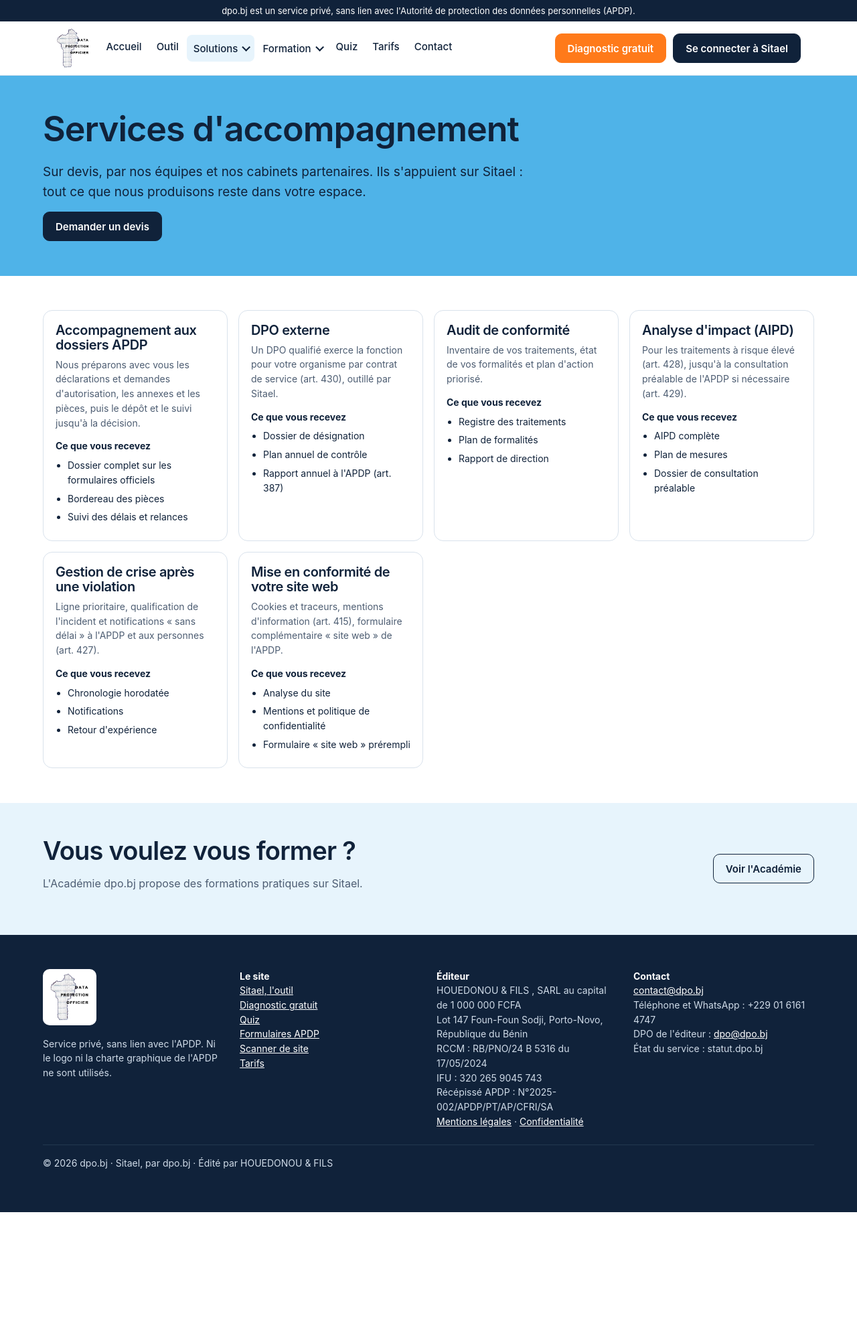
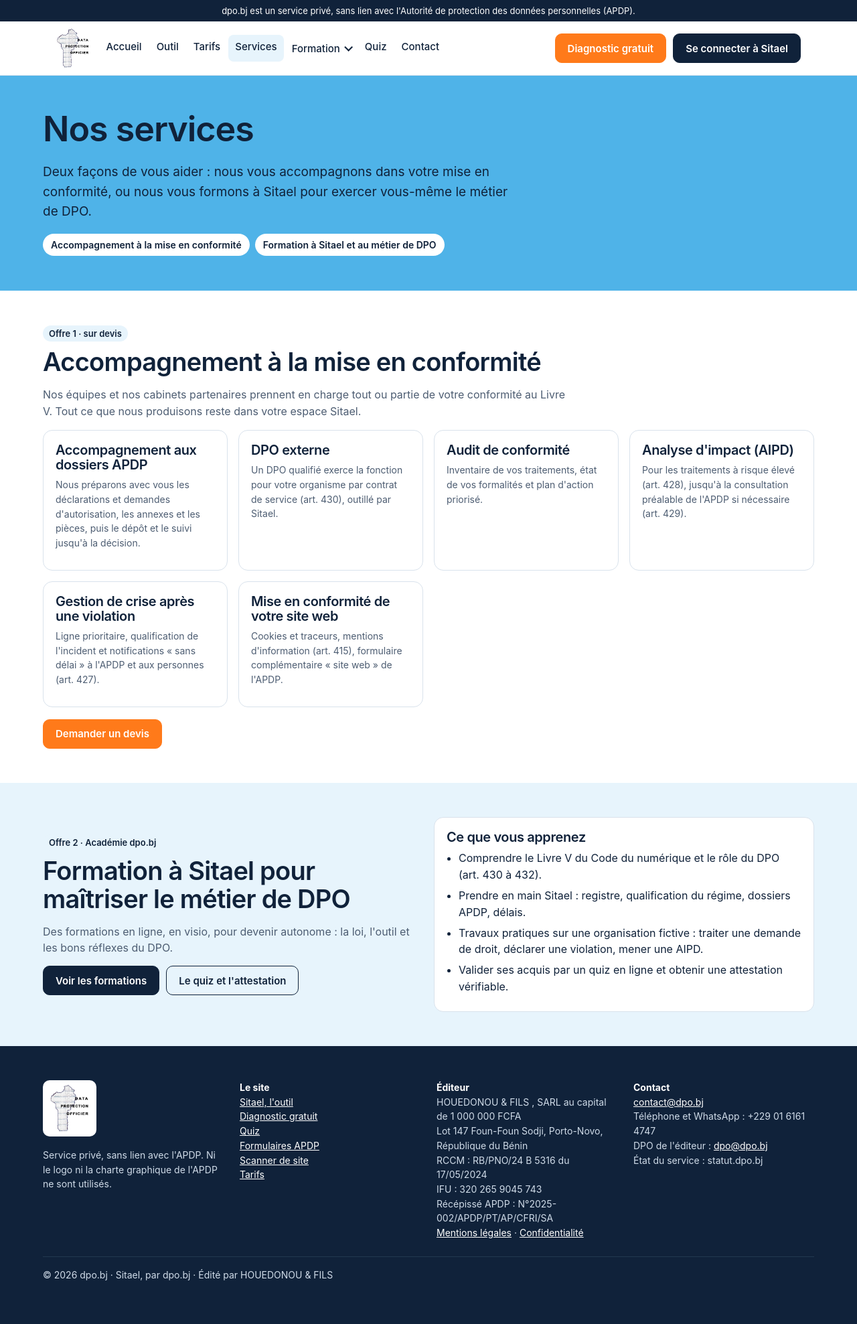
Before and after one commit to houedonoufils-stack/dpo-bj, a Laravel app: page /services in a window 1280 px wide. Shown: the whole page at 67% size. Before the commit the page ends 1810 px from the top, so only its background shows below. Run offline with Laravel 12, Linux system fonts and the light colour scheme.

Commit message:
Menu : Accueil, Outil, Tarifs, Services, Formation, Quiz, Contact ; page Services à deux offres

```diff
--- a/app/Http/Controllers/Site/SolutionsController.php
+++ b/app/Http/Controllers/Site/SolutionsController.php
@@ -16,28 +16,32 @@ class SolutionsController extends Controller
     }
 
     /** Page « Services d'accompagnement », sur devis (section 4.1). */
+        /** Page « Services » : deux offres (décision du porteur du projet, 25/11/2026). */
     public function services(): View
     {
         return view('site.services', [
-            'services' => [
+            // Offre 1 : accompagnement à la mise en conformité
+            'accompagnement' => [
                 ['titre' => 'Accompagnement aux dossiers APDP',
-                 'texte' => "Nous préparons avec vous les déclarations et demandes d'autorisation, les annexes et les pièces, puis le dépôt et le suivi jusqu'à la décision.",
-                 'livrables' => ['Dossier complet sur les formulaires officiels', 'Bordereau des pièces', 'Suivi des délais et relances']],
+                 'texte' => "Nous préparons avec vous les déclarations et demandes d'autorisation, les annexes et les pièces, puis le dépôt et le suivi jusqu'à la décision."],
                 ['titre' => 'DPO externe',
-                 'texte' => "Un DPO qualifié exerce la fonction pour votre organisme par contrat de service (art. 430), outillé par Sitael.",
-                 'livrables' => ['Dossier de désignation', 'Plan annuel de contrôle', 'Rapport annuel à l\'APDP (art. 387)']],
+                 'texte' => 'Un DPO qualifié exerce la fonction pour votre organisme par contrat de service (art. 430), outillé par Sitael.'],
                 ['titre' => 'Audit de conformité',
-                 'texte' => 'Inventaire de vos traitements, état de vos formalités et plan d\'action priorisé.',
-                 'livrables' => ['Registre des traitements', 'Plan de formalités', 'Rapport de direction']],
+                 'texte' => "Inventaire de vos traitements, état de vos formalités et plan d'action priorisé."],
                 ['titre' => "Analyse d'impact (AIPD)",
-                 'texte' => "Pour les traitements à risque élevé (art. 428), jusqu'à la consultation préalable de l'APDP si nécessaire (art. 429).",
-                 'livrables' => ['AIPD complète', 'Plan de mesures', 'Dossier de consultation préalable']],
+                 'texte' => "Pour les traitements à risque élevé (art. 428), jusqu'à la consultation préalable de l'APDP si nécessaire (art. 429)."],
                 ['titre' => 'Gestion de crise après une violation',
-                 'texte' => 'Ligne prioritaire, qualification de l\'incident et notifications « sans délai » à l\'APDP et aux personnes (art. 427).',
-                 'livrables' => ['Chronologie horodatée', 'Notifications', 'Retour d\'expérience']],
+                 'texte' => "Ligne prioritaire, qualification de l'incident et notifications « sans délai » à l'APDP et aux personnes (art. 427)."],
                 ['titre' => 'Mise en conformité de votre site web',
-                 'texte' => 'Cookies et traceurs, mentions d\'information (art. 415), formulaire complémentaire « site web » de l\'APDP.',
-                 'livrables' => ['Analyse du site', 'Mentions et politique de confidentialité', 'Formulaire « site web » prérempli']],
+                 'texte' => "Cookies et traceurs, mentions d'information (art. 415), formulaire complémentaire « site web » de l'APDP."],
+            ],
+
+            // Offre 2 : formation à Sitael pour maîtriser le métier de DPO
+            'formation' => [
+                'Comprendre le Livre V du Code du numérique et le rôle du DPO (art. 430 à 432).',
+                'Prendre en main Sitael : registre, qualification du régime, dossiers APDP, délais.',
+                "Travaux pratiques sur une organisation fictive : traiter une demande de droit, déclarer une violation, mener une AIPD.",
+                'Valider ses acquis par un quiz en ligne et obtenir une attestation vérifiable.',
             ],
         ]);
     }
--- a/resources/views/layouts/site.blade.php
+++ b/resources/views/layouts/site.blade.php
@@ -31,17 +31,11 @@
 
             {{-- Tout ce qui se range derrière le bouton ☰ --}}
             <div class="menu-panneau" id="menu-principal">
-                <nav class="main" aria-label="Menu principal">
+                                <nav class="main" aria-label="Menu principal">
                     <a href="{{ route('home') }}" @class(['on' => request()->routeIs('home')])>Accueil</a>
                     <a href="{{ route('site.outil') }}" @class(['on' => request()->routeIs('site.outil')])>Outil</a>
-
-                    <div class="dd">
-                        <button type="button" aria-expanded="false" @class(['ddb', 'on' => request()->routeIs('site.secteurs', 'site.services')])>Solutions</button>
-                        <div class="ddm">
-                            <a href="{{ route('site.secteurs') }}" @class(['on' => request()->routeIs('site.secteurs')])>Solutions par secteur</a>
-                            <a href="{{ route('site.services') }}" @class(['on' => request()->routeIs('site.services')])>Services d'accompagnement</a>
-                        </div>
-                    </div>
+                    <a href="{{ route('site.tarifs') }}" @class(['on' => request()->routeIs('site.tarifs')])>Tarifs</a>
+                    <a href="{{ route('site.services') }}" @class(['on' => request()->routeIs('site.services')])>Services</a>
 
                     <div class="dd">
                         <button type="button" aria-expanded="false" @class(['ddb', 'on' => request()->routeIs('site.livre-v', 'site.formulaires', 'site.ressources', 'site.academie')])>Formation</button>
@@ -54,7 +48,6 @@
                     </div>
 
                     <a href="{{ route('site.quiz') }}" @class(['on' => request()->routeIs('site.quiz')])>Quiz</a>
-                    <a href="{{ route('site.tarifs') }}" @class(['on' => request()->routeIs('site.tarifs')])>Tarifs</a>
                     <a href="{{ route('site.contact') }}" @class(['on' => request()->routeIs('site.contact')])>Contact</a>
                 </nav>
 
--- a/resources/views/site/services.blade.php
+++ b/resources/views/site/services.blade.php
@@ -1,44 +1,66 @@
 @extends('layouts.site')
 
-@section('title', "Services d'accompagnement")
+@section('title', 'Services')
 
 @section('content')
 
     <section class="band hero" style="padding-bottom:clamp(28px,4vw,64px)">
         <div class="wrap">
-            <h1>Services d'accompagnement</h1>
+            <h1>Nos services</h1>
             <p class="lead">
-                Sur devis, par nos équipes et nos cabinets partenaires. Ils s'appuient sur Sitael :
-                tout ce que nous produisons reste dans votre espace.
+                Deux façons de vous aider : nous vous accompagnons dans votre mise en conformité,
+                ou nous vous formons à Sitael pour exercer vous-même le métier de DPO.
             </p>
-            <a class="btn pri" href="{{ route('site.contact') }}">Demander un devis</a>
+            <nav class="chips" aria-label="Aller à un service">
+                <a href="#accompagnement">Accompagnement à la mise en conformité</a>
+                <a href="#formation">Formation à Sitael et au métier de DPO</a>
+            </nav>
         </div>
     </section>
 
-    <section class="band">
-        <div class="wrap grid g3">
-            @foreach ($services as $service)
-                <div class="card">
-                    <h3>{{ $service['titre'] }}</h3>
-                    <p class="mut small">{{ $service['texte'] }}</p>
-                    <b class="small">Ce que vous recevez</b>
-                    <ul class="liste small">
-                        @foreach ($service['livrables'] as $livrable)
-                            <li>{{ $livrable }}</li>
-                        @endforeach
-                    </ul>
-                </div>
-            @endforeach
+    {{-- Offre 1 --}}
+    <section class="band" id="accompagnement">
+        <div class="wrap">
+            <span class="tag">Offre 1 · sur devis</span>
+            <h2 style="margin-top:10px">Accompagnement à la mise en conformité</h2>
+            <p class="mut" style="max-width:780px">
+                Nos équipes et nos cabinets partenaires prennent en charge tout ou partie de votre conformité
+                au Livre V. Tout ce que nous produisons reste dans votre espace Sitael.
+            </p>
+            <div class="grid g3" style="margin-top:16px">
+                @foreach ($accompagnement as $service)
+                    <div class="card">
+                        <h3>{{ $service['titre'] }}</h3>
+                        <p class="mut small">{{ $service['texte'] }}</p>
+                    </div>
+                @endforeach
+            </div>
+            <a class="btn hot" href="{{ route('site.contact') }}" style="margin-top:18px">Demander un devis</a>
         </div>
     </section>
 
-    <section class="band fond-ciel">
-        <div class="wrap row" style="justify-content:space-between">
+    {{-- Offre 2 --}}
+    <section class="band fond-ciel" id="formation">
+        <div class="wrap grid g2" style="align-items:center">
             <div>
-                <h2>Vous voulez vous former ?</h2>
-                <p class="mut">L'Académie dpo.bj propose des formations pratiques sur Sitael.</p>
+                <span class="tag">Offre 2 · Académie dpo.bj</span>
+                <h2 style="margin-top:10px">Formation à Sitael pour maîtriser le métier de DPO</h2>
+                <p class="mut">
+                    Des formations en ligne, en visio, pour devenir autonome : la loi, l'outil et les bons réflexes du DPO.
+                </p>
+                <div class="row" style="margin-top:14px">
+                    <a class="btn pri" href="{{ route('site.academie') }}">Voir les formations</a>
+                    <a class="btn" href="{{ route('site.quiz') }}">Le quiz et l'attestation</a>
+                </div>
             </div>
-            <a class="btn" href="{{ route('site.academie') }}">Voir l'Académie</a>
+            <div class="card">
+                <h3>Ce que vous apprenez</h3>
+                <ul class="liste">
+                    @foreach ($formation as $point)
+                        <li>{{ $point }}</li>
+                    @endforeach
+                </ul>
+            </div>
         </div>
     </section>
 
```
Also changed, not shown: tests/Feature/site/MenuTest.php (+5 -4 lines).
